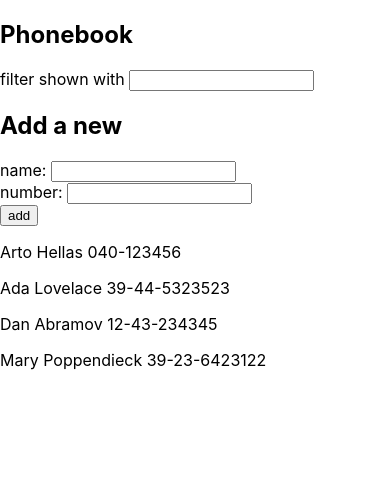
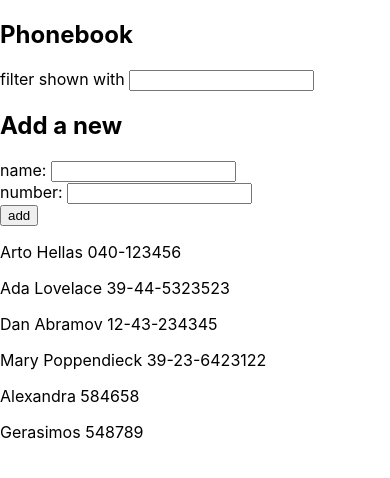
Before and after one commit to papasavvasn/fullStackOpenExercises, a React (Create React App) app in the folder exercises/part2/phonebook/: page / in a window 390 px wide. Shown: the top 478 px of the page. Built offline with nearby package versions, Linux system fonts and the light colour scheme; data requests are answered from the project's data file.

Commit message:
feat(part2d): complete ex 2.15 phonebook step7

```diff
--- a/exercises/part2/phonebook/db.json
+++ b/exercises/part2/phonebook/db.json
@@ -19,6 +19,16 @@
       "name": "Mary Poppendieck",
       "number": "39-23-6423122",
       "id": 4
+    },
+    {
+      "name": "Alexandra",
+      "number": "584658",
+      "id": 5
+    },
+    {
+      "name": "Gerasimos",
+      "number": "548789",
+      "id": 6
     }
   ]
 }
--- a/exercises/part2/phonebook/src/App.tsx
+++ b/exercises/part2/phonebook/src/App.tsx
@@ -25,8 +25,8 @@ const App = () => {
       event.preventDefault()
       const names = persons.map(person => person.name)
       if (!names.includes(newName)) {
-        names.push(newName)
-        setPersons([...persons, { name: newName, number: newNumber, id: persons.length + 1 }])
+        axios.post('http://localhost:3001/persons', { name: newName, number: newNumber, id: persons.length + 1 })
+          .then(({ data }) => setPersons([...persons, { name: data.name, number: data.number, id: data.id }]))
       } else {
         window.alert(`${newName} is already added to phonebook`)
       }
```
Lines whose indentation alone changed are shown as unchanged.
